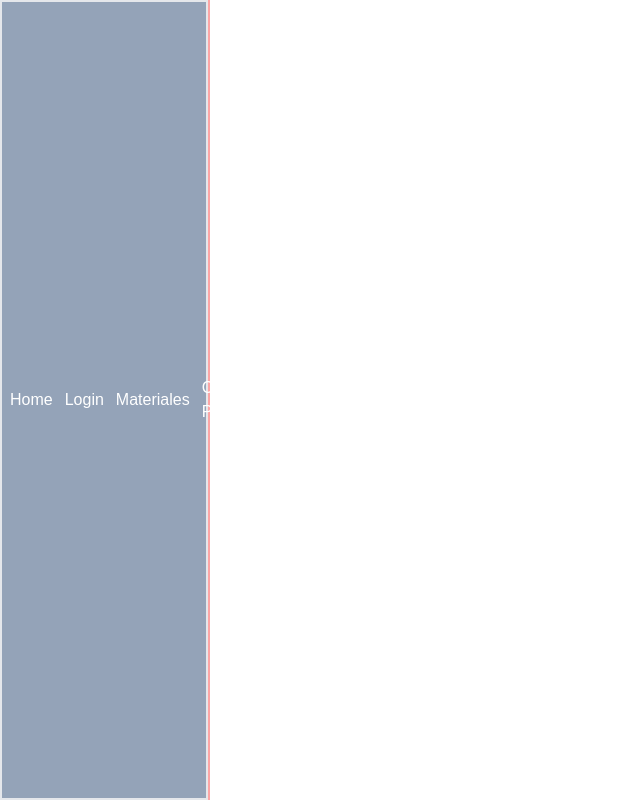
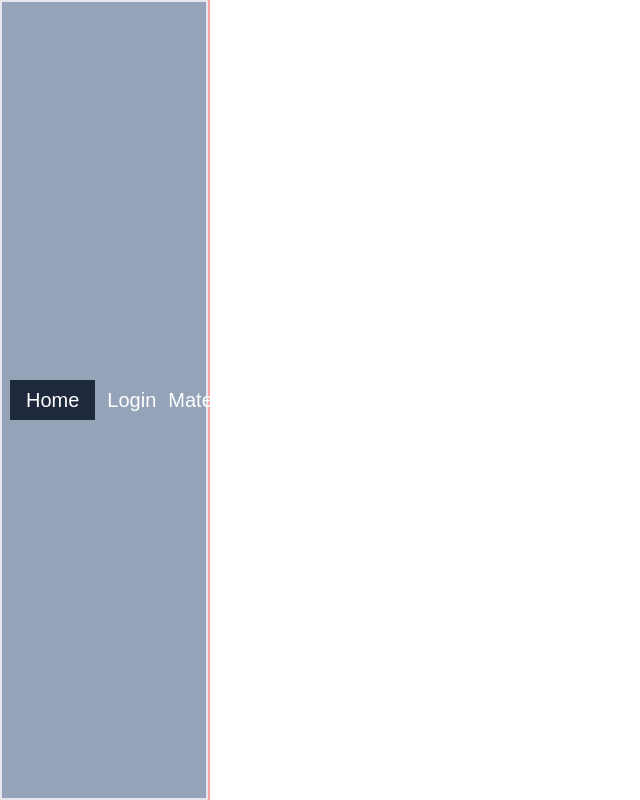
Before and after one commit to guillenec/rukawe-app, a React (Vite) app: page / in a window 1280 px wide. Shown: the whole page, without its empty margins (0-640 px from the left). Built offline with nearby package versions, Linux system fonts and the light colour scheme; a web font is replaced by a local one.

Commit message:
feat: colors

```diff
--- a/src/pages/Home/Home.jsx
+++ b/src/pages/Home/Home.jsx
@@ -1,17 +1,26 @@
+import { useState } from 'react'
 import React from 'react'
 import { Link } from 'react-router-dom'
-import Login from '../Login/Login'
-import Materiales from '../Materiales/Materiales'
 
 const Home = () => {
+
+  const [menu, setMenu] = useState(false)
+  const handleMenu = () => {
+    setMenu(!menu)
+  }
+  const handleLink = () => {
+    setMenu(false)
+  }
+
+  const personalLnk = ""
   return (
     <div className="w-full h-screen bg-red-300 flex flex-col justify-start items-start overflow-hidden gap-4">
       <header className='fixed w-full h-[80px] lg:w-52 lg:h-full bg-slate-800 text-white  text-base '>
-        <nav className='naviMenu w-full h-full flex flex-row justify-start items-center flex-nowrap p-2 gap-3 bg-slate-400 border-2'>
-          <a className=''>Home</a>
-          <a className=''>Login</a>
-          <a className=''>Materiales</a>
-          <a className=''>Carga Prods</a>
+        <nav className='naviMenu w-full h-full flex flex-row justify-start items-center flex-nowrap p-2 gap-3 bg-slate-400 text-xl font-titulo apitalize font-medium border-2'>
+          <Link to={'/'} className='h-10 bg-slate-800 flex justify-center items-center p-4 hover:bg'>Home</Link>
+          <Link to={'/login'} className=''>Login</Link>
+          <Link to={'/materiales'} className=''>Materiales</Link>
+          <Link to={'/carga'} className=''>Carga Prods</Link>
         </nav>
         <section></section>
       </header>
```
